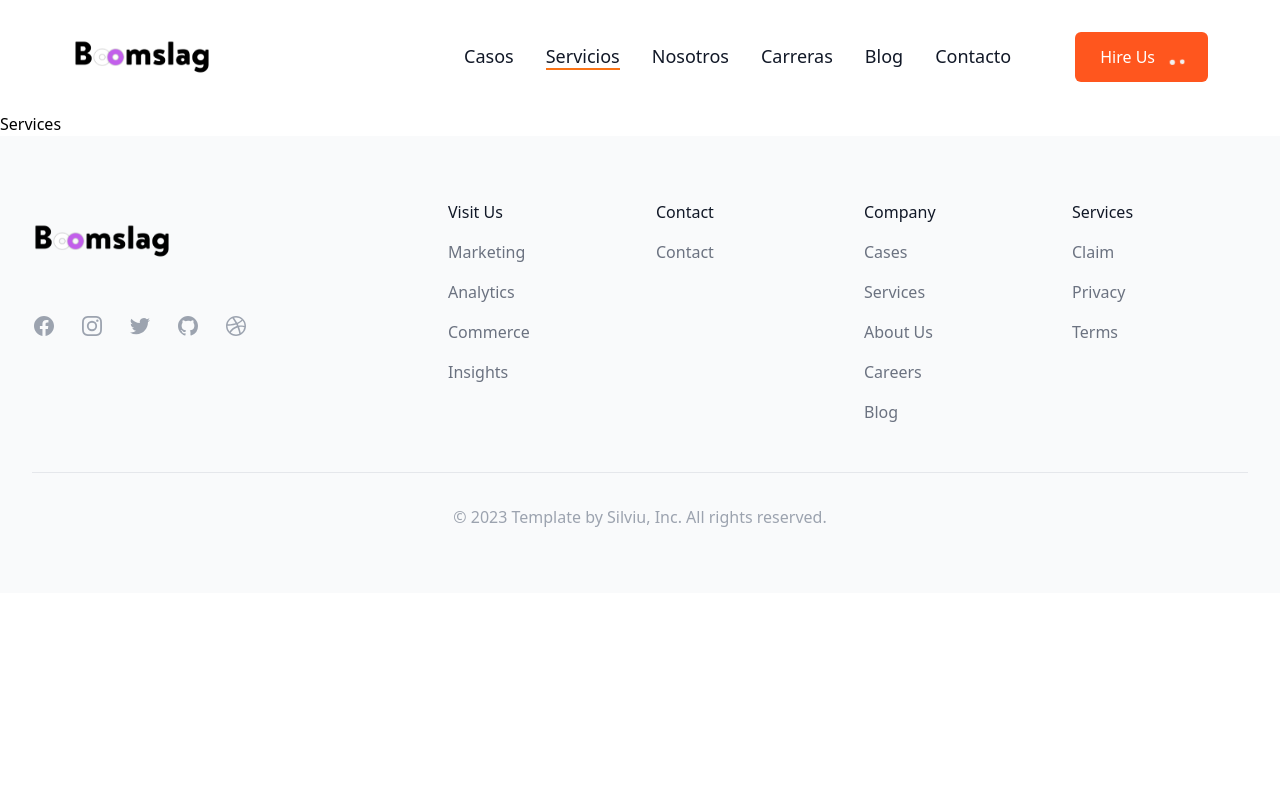
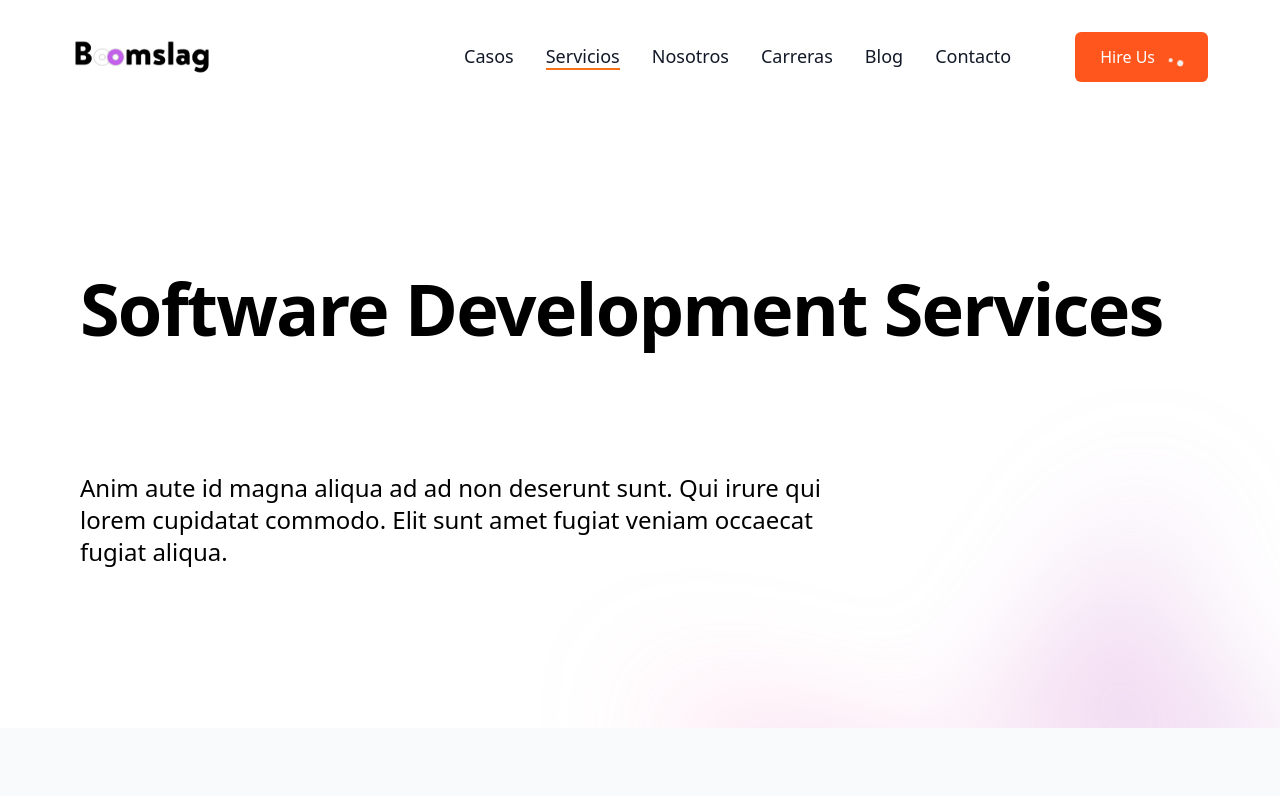
Before and after one commit to RdzYogi/marketing, a React (Create React App) app: page /servicios in a window 1280 px wide. Shown: the top 796 px of the page. Built offline with nearby package versions, Linux system fonts and the light colour scheme.

Commit message:
added scroll to top on changing page

```diff
--- a/src/containers/pages/Cases.jsx
+++ b/src/containers/pages/Cases.jsx
@@ -5,6 +5,7 @@ import Header from 'components/cases/Header'
 import CasesList from 'components/cases/CasesList'
 
 function Cases() {
+  window.scrollTo(0, 0);
   return (
     <Layout>
       <Navbar/>
--- a/src/containers/pages/Home.jsx
+++ b/src/containers/pages/Home.jsx
@@ -10,6 +10,7 @@ import LogoCloud from 'components/home/LogoCloud'
 import BlogList from 'components/home/BlogList'
 
 function Home() {
+  window.scrollTo(0, 0);
   return (
     <Layout>
       <Navbar/>
--- a/src/containers/pages/Services.jsx
+++ b/src/containers/pages/Services.jsx
@@ -1,13 +1,15 @@
 import Layout from 'hocs/layouts/Layout'
 import Navbar from 'components/navigation/Navbar'
 import Footer from 'components/navigation/Footer'
+import Header from 'components/services/Header'
 
 function Services() {
+  window.scrollTo(0, 0);
   return (
     <Layout>
       <Navbar/>
       <div className='pt-28'>
-        Services
+        <Header/>
       </div>
       <Footer/>
     </Layout>
```
